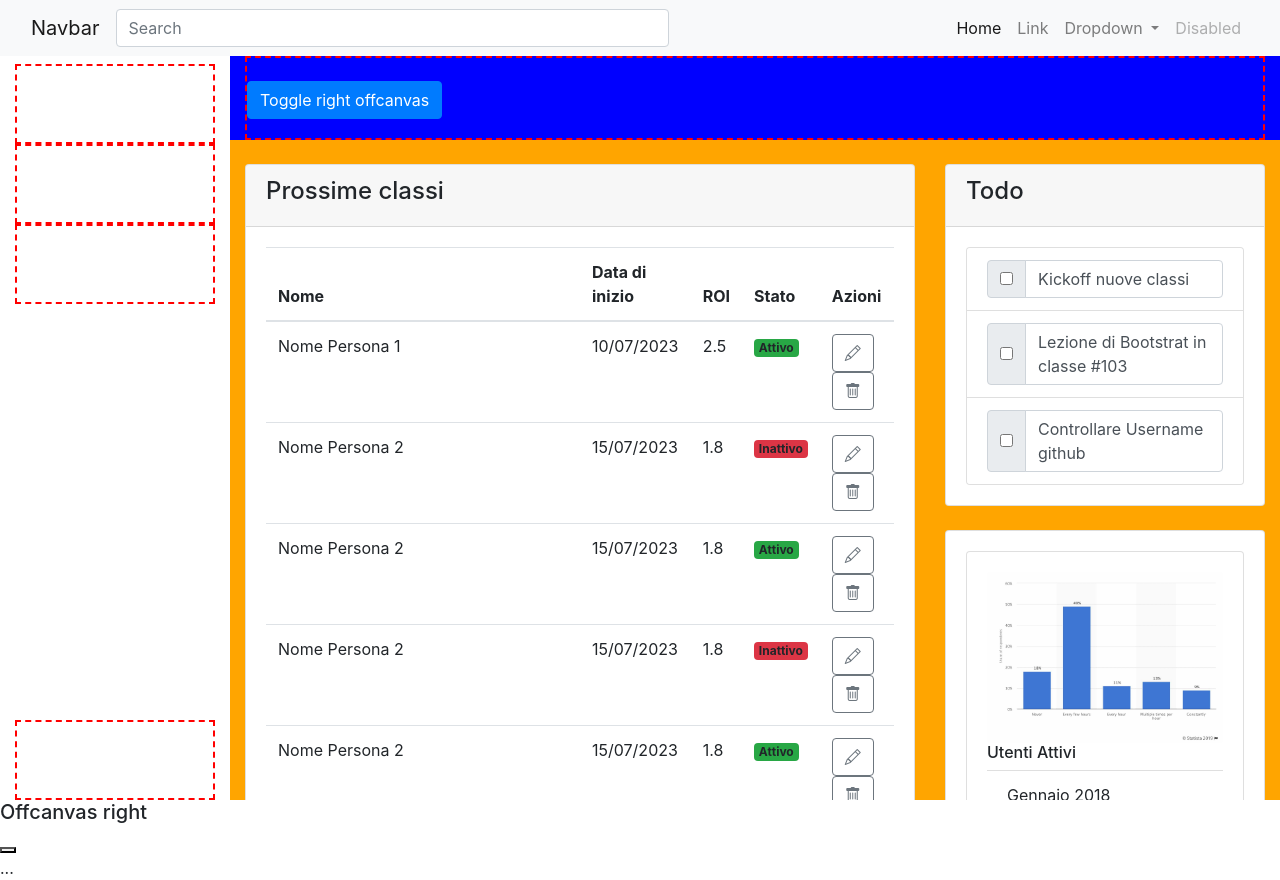
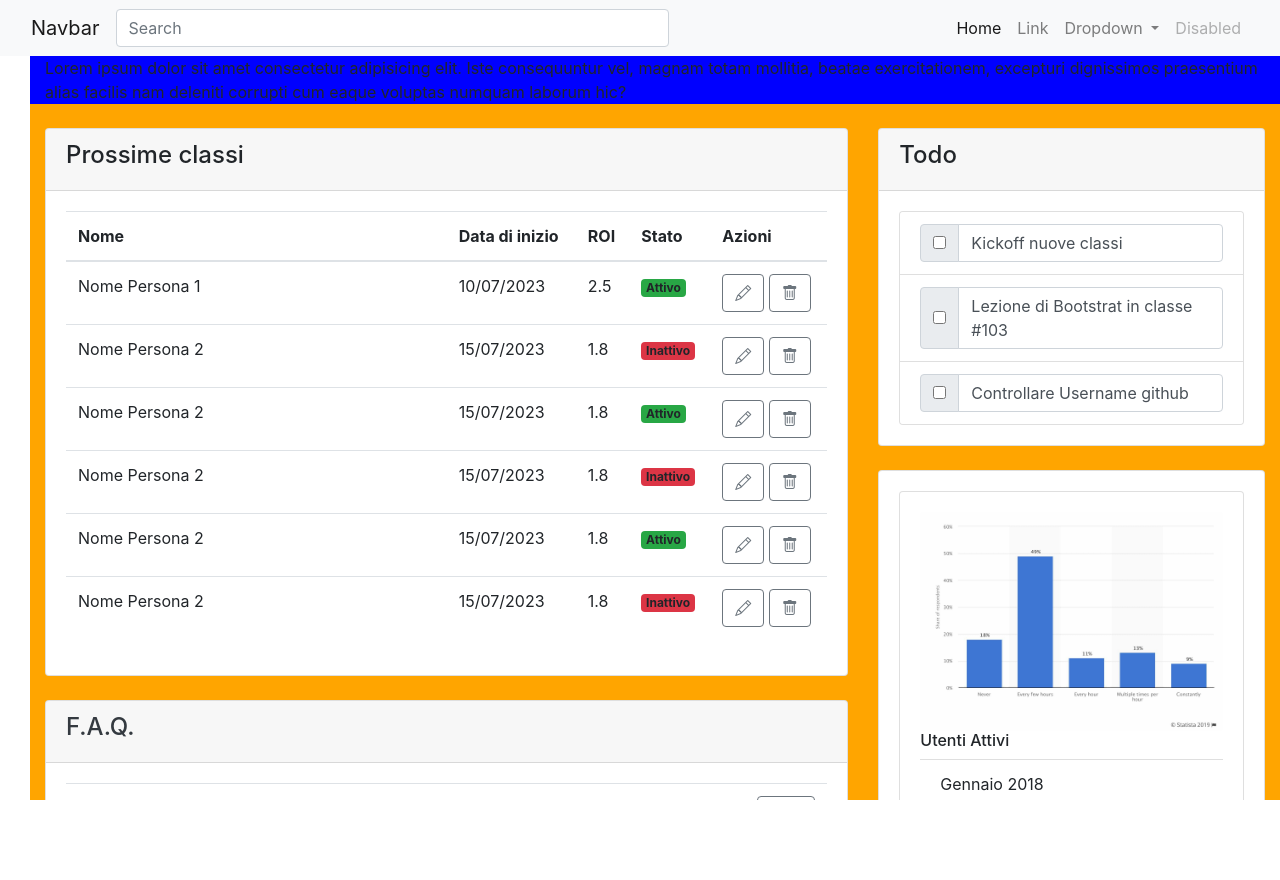
Before and after one commit to Alessandroang/html-css-bootstrap-dashboard, a plain HTML site: page index.html in a window 1280 px wide. After the commit the page ends 800 px from the top, so only its background shows below. Drawn offline with nearby package versions, Linux system fonts and the light colour scheme.

```diff
--- a/index.html
+++ b/index.html
@@ -99,15 +99,10 @@
         <header class="mc-header">
           <div class="container-fluid">
             <div class="box">
-              <button
-                class="btn btn-primary"
-                type="button"
-                data-bs-toggle="offcanvas"
-                data-bs-target="#offcanvasRight"
-                aria-controls="offcanvasRight"
-              >
-                Toggle right offcanvas
-              </button>
+              Lorem ipsum dolor sit amet consectetur adipisicing elit. Iste
+              consequuntur vel, magnam totam mollitia, beatae exercitationem,
+              excepturi dignissimos praesentium alias facilis nam deleniti
+              corrupti cum eaque voluptas numquam laborum hic?
             </div>
           </div>
         </header>
@@ -451,26 +446,6 @@
       </main>
     </div>
 
-    <div
-      class="offcanvas offcanvas-end"
-      tabindex="-1"
-      id="offcanvasRight"
-      aria-labelledby="offcanvasRightLabel"
-    >
-      <div class="offcanvas-header">
-        <h5 class="offcanvas-title" id="offcanvasRightLabel">
-          Offcanvas right
-        </h5>
-        <button
-          type="button"
-          class="btn-close"
-          data-bs-dismiss="offcanvas"
-          aria-label="Close"
-        ></button>
-      </div>
-      <div class="offcanvas-body">...</div>
-    </div>
-
     <script
       src="https://cdn.jsdelivr.net/npm/bootstrap@5.2.3/dist/js/bootstrap.bundle.min.js"
       integrity="sha384-kenU1KFdBIe4zVF0s0G1M5b4hcpxyD9F7jL+jjXkk+Q2h455rYXK/7HAuoJl+0I4"
--- a/style.css
+++ b/style.css
@@ -18,10 +18,10 @@ body {
 .mc-header {
   background-color: blue;
 }
-
+/*
 .box {
   min-height: 80px;
   line-height: 80px;
   border: 2px dashed red;
   min-width: 200px;
-}
+} */
```
